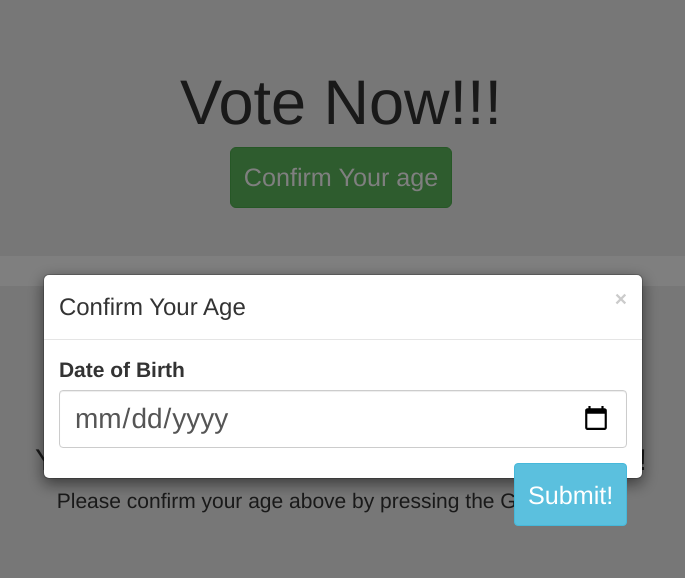
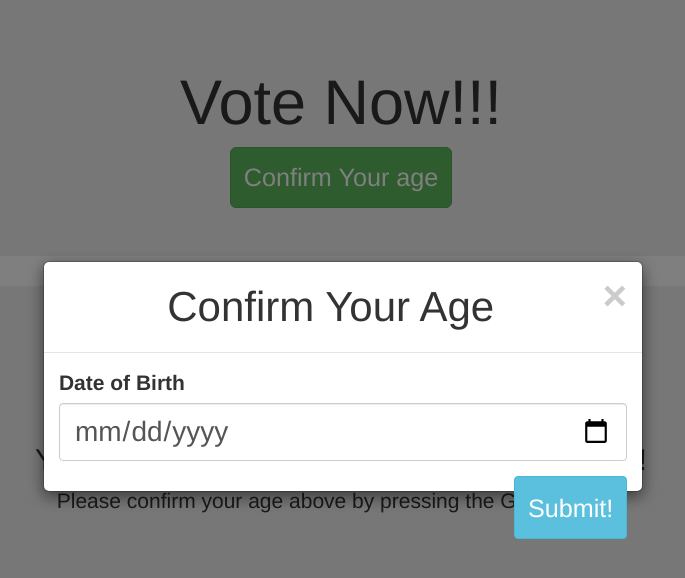
Before and after one commit to esosland/vote, a plain HTML site: page vote/index.html in a window 1280 px wide. Shown: the whole page, without its empty margins (299-984 px from the left). Drawn offline with Linux system fonts and the light colour scheme.

Commit message:
change some styling

```diff
--- a/vote/css/style.css
+++ b/vote/css/style.css
@@ -46,3 +46,10 @@ label{
 #minor{
 	display: none;
 }
+.modal-title{
+	font-size: 3em;
+	text-align: center;
+}
+.close{
+	font-size: 3em;
+}
--- a/vote/index.html
+++ b/vote/index.html
@@ -57,7 +57,7 @@
 
 
        <div class="jumbotron" id="minor">
-        <h1>Welcome!</h1> <h2>You are a minor</h2>
+        <h1>Welcome!</h1> <h2>You are a minor make sure you register when you are 18. Please come back!!!!!</h2>
       </div>
 
     </div>
```
